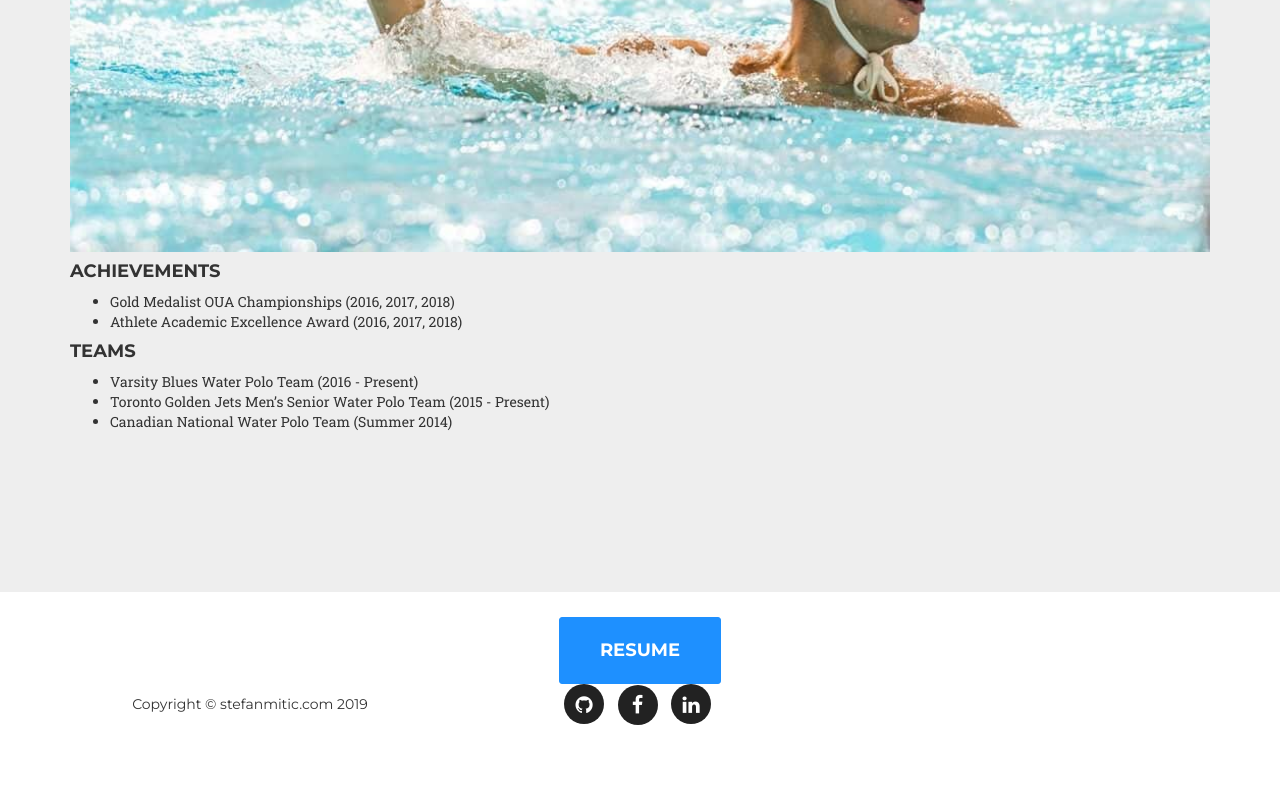
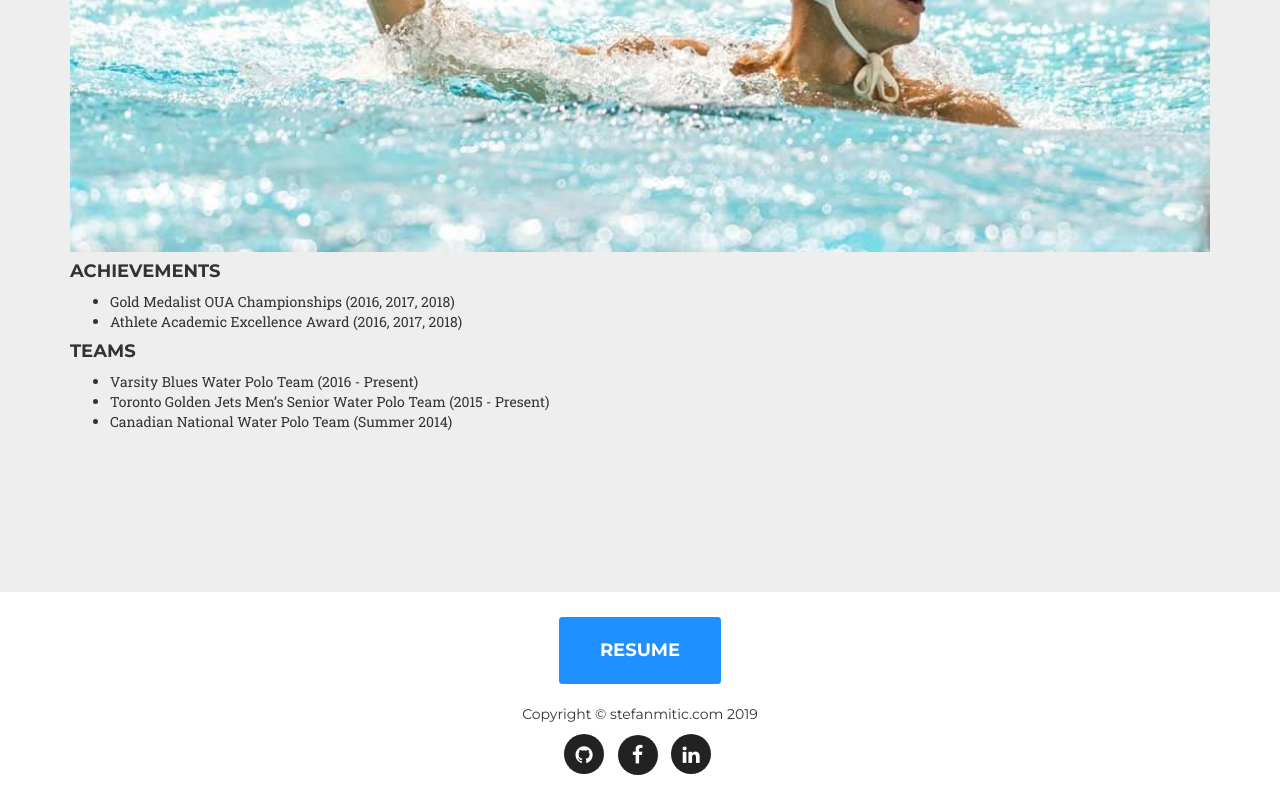
Before and after one commit to Stefan-Mitic/stefan-mitic.github.io, a plain HTML site: page index.html in a window 1280 px wide. Shown: the part 4718-5518 px from the top of the page. Before the commit the page ends 5468 px from the top, so only its background shows below. Drawn offline with nearby package versions, Linux system fonts and the light colour scheme; a web font is replaced by a local one.

Commit message:
fixed footer styling

```diff
--- a/index.html
+++ b/index.html
@@ -317,14 +317,10 @@
 
     <footer>
         <div class="container">
-            <div class="row">
+            <div class="row" style="padding-bottom: 10px;">
                 <a target="_blank" href="./Stefan Mitic Resume.pdf" class="btn btn-xl">Resume</a>
             </div>
-            <div class="row">
-                <div class="col-md-4">
             <span class="copyright">Copyright &copy; stefanmitic.com 2019</span>
-                </div>
-                <div class="col-md-4">
             <ul class="list-inline social-buttons">
                 <li>
                     <a href="https://github.com/Stefan-Mitic" target="_blank"><i class="fa fa-github"></i></a>
@@ -336,8 +332,6 @@
                     <a href="https://www.linkedin.com/in/stefan-mitic/" target="_blank"><i class="fa fa-linkedin"></i></a>
                 </li>
             </ul>
-                </div>
-            </div>
         </div>
     </footer>
 
```
Lines whose indentation alone changed are shown as unchanged.
